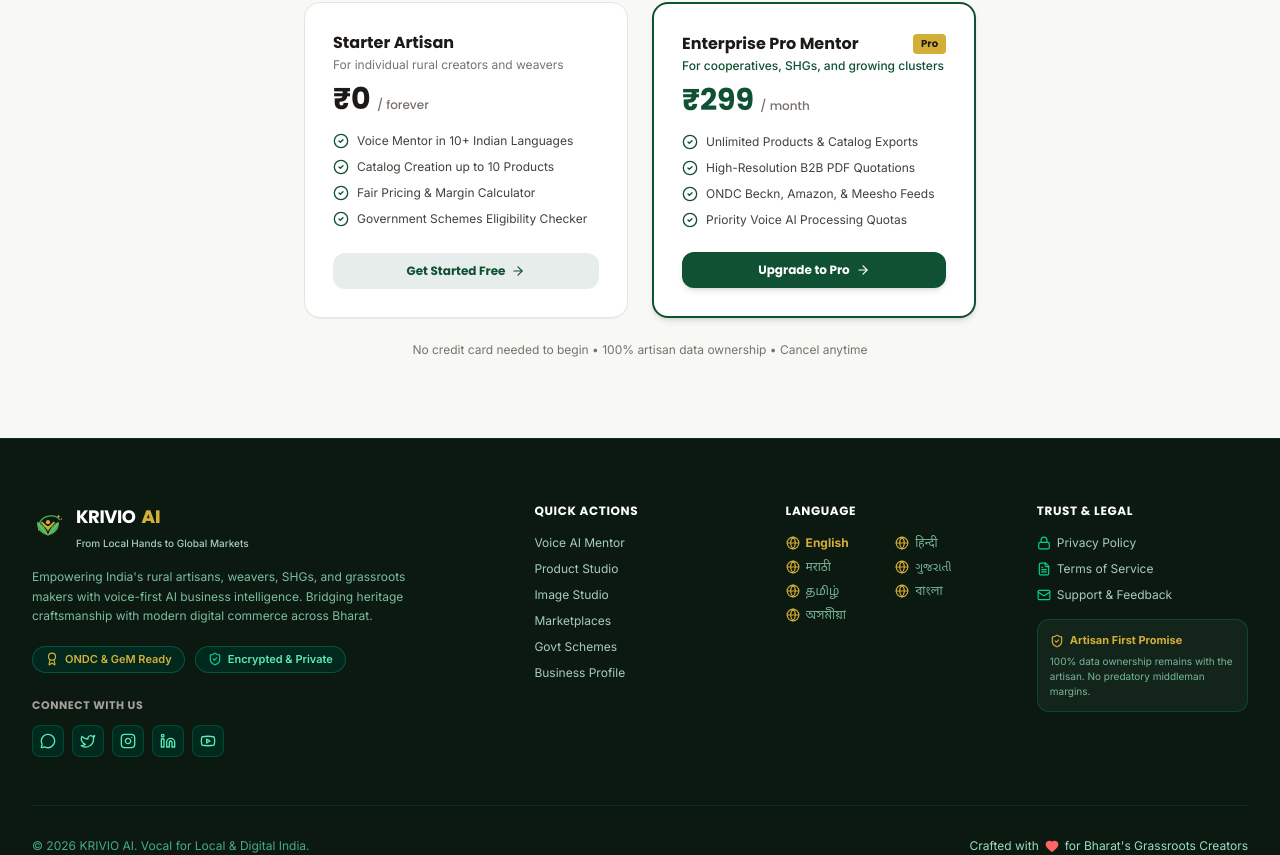
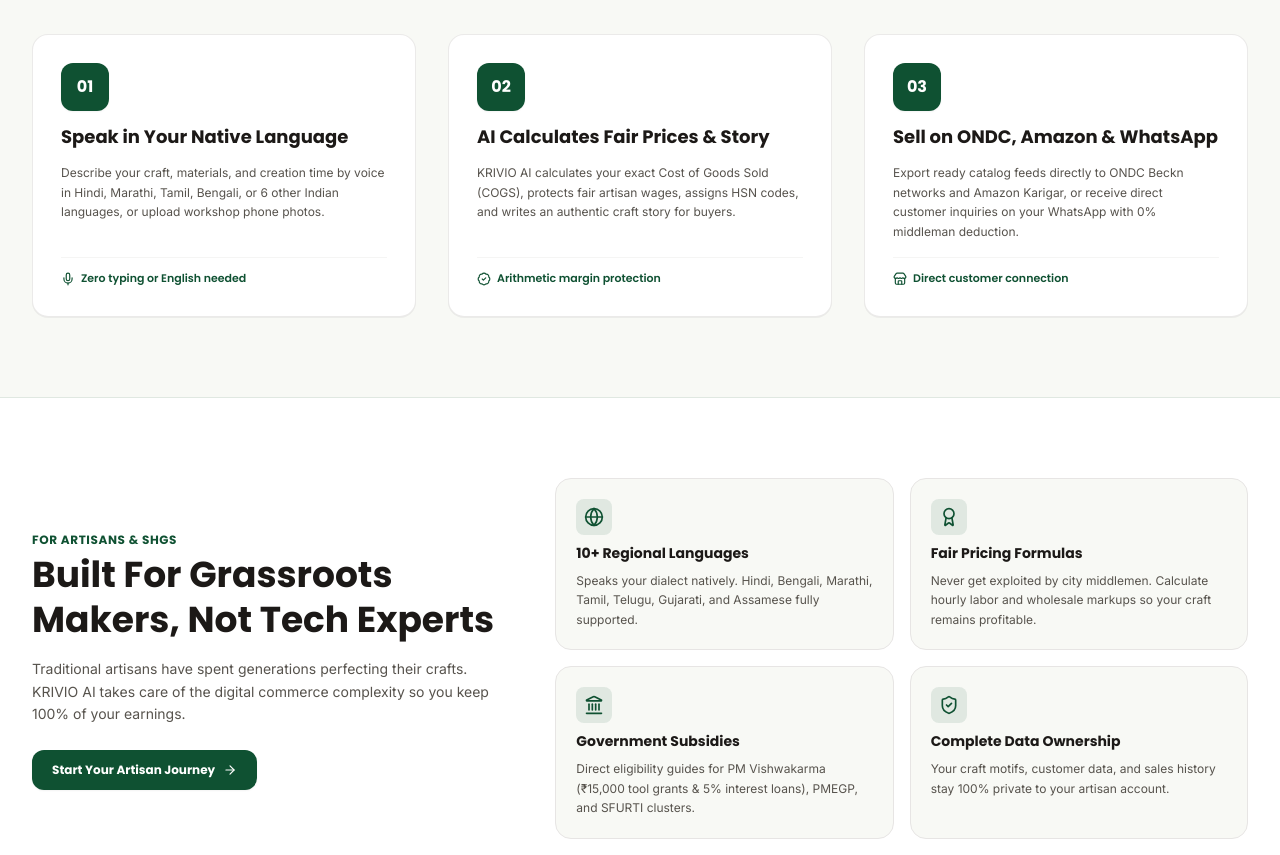
Before and after one commit to jharajiv315/KRIVIO-AI, a React (Vite) app: page / in a window 1280 px wide. Shown: the part 1792-2647 px from the top of the page. Built offline with nearby package versions, Linux system fonts and the light colour scheme; no server answers.

Commit message:
feat(landing): add anchored sections for product, how-it-works, for-artisans, and pricing

```diff
--- a/src/components/LandingPage.tsx
+++ b/src/components/LandingPage.tsx
@@ -229,7 +229,7 @@
       </section>
 
       {/* 6 Real Platform Capabilities */}
-      <section className="py-14 lg:py-20 bg-white dark:bg-[#0E2016] border-b border-[#0F5132]/10 dark:border-emerald-900/30">
+      <section id="product" className="py-14 lg:py-20 bg-white dark:bg-[#0E2016] border-b border-[#0F5132]/10 dark:border-emerald-900/30 scroll-mt-20">
         <div className="max-w-7xl mx-auto px-4 sm:px-6 lg:px-8">
           <div className="text-center max-w-2xl mx-auto mb-12 space-y-2">
             <span className="text-xs font-bold text-[#0F5132] dark:text-emerald-400 uppercase tracking-wider font-poppins">
@@ -277,8 +277,162 @@
         </div>
       </section>
 
+      {/* How It Works Section */}
+      <section id="how-it-works" className="py-14 lg:py-20 bg-[#F8F9F5] dark:bg-[#0B1911] border-b border-[#0F5132]/10 dark:border-emerald-900/30 scroll-mt-20">
+        <div className="max-w-7xl mx-auto px-4 sm:px-6 lg:px-8">
+          <div className="text-center max-w-2xl mx-auto mb-14 space-y-2">
+            <span className="text-xs font-bold text-[#0F5132] dark:text-emerald-400 uppercase tracking-wider font-poppins">
+              How It Works
+            </span>
+            <h2 className="text-2xl sm:text-3xl font-bold text-stone-900 dark:text-white font-poppins">
+              From Local Hands to Global Markets in 3 Steps
+            </h2>
+            <p className="text-xs sm:text-sm text-stone-600 dark:text-emerald-200/80 font-inter">
+              Voice-first simplicity tailored for artisans, weavers, and self-help groups.
+            </p>
+          </div>
+
+          <div className="grid grid-cols-1 md:grid-cols-3 gap-8 relative">
+            {/* Step 1 */}
+            <div className="bg-white dark:bg-[#13251B] p-6 sm:p-7 rounded-2xl border border-stone-200/80 dark:border-emerald-800/60 shadow-2xs space-y-4 relative flex flex-col justify-between">
+              <div className="space-y-3">
+                <div className="w-12 h-12 rounded-xl bg-[#0F5132] text-white flex items-center justify-center font-bold text-base font-poppins shadow-xs">
+                  01
+                </div>
+                <h3 className="text-lg font-bold font-poppins text-stone-900 dark:text-white">
+                  Speak in Your Native Language
+                </h3>
+                <p className="text-xs text-stone-600 dark:text-emerald-200/80 leading-relaxed font-inter">
+                  Describe your craft, materials, and creation time by voice in Hindi, Marathi, Tamil, Bengali, or 6 other Indian languages, or upload workshop phone photos.
+                </p>
+              </div>
+              <div className="pt-3 border-t border-stone-100 dark:border-emerald-900/40 text-[11px] font-semibold text-[#0F5132] dark:text-emerald-300 font-poppins flex items-center gap-1.5">
+                <Mic className="w-3.5 h-3.5" />
+                <span>Zero typing or English needed</span>
+              </div>
+            </div>
+
+            {/* Step 2 */}
+            <div className="bg-white dark:bg-[#13251B] p-6 sm:p-7 rounded-2xl border border-stone-200/80 dark:border-emerald-800/60 shadow-2xs space-y-4 relative flex flex-col justify-between">
+              <div className="space-y-3">
+                <div className="w-12 h-12 rounded-xl bg-[#0F5132] text-white flex items-center justify-center font-bold text-base font-poppins shadow-xs">
+                  02
+                </div>
+                <h3 className="text-lg font-bold font-poppins text-stone-900 dark:text-white">
+                  AI Calculates Fair Prices & Story
+                </h3>
+                <p className="text-xs text-stone-600 dark:text-emerald-200/80 leading-relaxed font-inter">
+                  KRIVIO AI calculates your exact Cost of Goods Sold (COGS), protects fair artisan wages, assigns HSN codes, and writes an authentic craft story for buyers.
+                </p>
+              </div>
+              <div className="pt-3 border-t border-stone-100 dark:border-emerald-900/40 text-[11px] font-semibold text-[#0F5132] dark:text-emerald-300 font-poppins flex items-center gap-1.5">
+                <BadgeCheck className="w-3.5 h-3.5" />
+                <span>Arithmetic margin protection</span>
+              </div>
+            </div>
+
+            {/* Step 3 */}
+            <div className="bg-white dark:bg-[#13251B] p-6 sm:p-7 rounded-2xl border border-stone-200/80 dark:border-emerald-800/60 shadow-2xs space-y-4 relative flex flex-col justify-between">
+              <div className="space-y-3">
+                <div className="w-12 h-12 rounded-xl bg-[#0F5132] text-white flex items-center justify-center font-bold text-base font-poppins shadow-xs">
+                  03
+                </div>
+                <h3 className="text-lg font-bold font-poppins text-stone-900 dark:text-white">
+                  Sell on ONDC, Amazon & WhatsApp
+                </h3>
+                <p className="text-xs text-stone-600 dark:text-emerald-200/80 leading-relaxed font-inter">
+                  Export ready catalog feeds directly to ONDC Beckn networks and Amazon Karigar, or receive direct customer inquiries on your WhatsApp with 0% middleman deduction.
+                </p>
+              </div>
+              <div className="pt-3 border-t border-stone-100 dark:border-emerald-900/40 text-[11px] font-semibold text-[#0F5132] dark:text-emerald-300 font-poppins flex items-center gap-1.5">
+                <Store className="w-3.5 h-3.5" />
+                <span>Direct customer connection</span>
+              </div>
+            </div>
+          </div>
+        </div>
+      </section>
+
+      {/* For Artisans Section */}
+      <section id="for-artisans" className="py-14 lg:py-20 bg-white dark:bg-[#0E2016] border-b border-[#0F5132]/10 dark:border-emerald-900/30 scroll-mt-20">
+        <div className="max-w-7xl mx-auto px-4 sm:px-6 lg:px-8">
+          <div className="grid grid-cols-1 lg:grid-cols-12 gap-10 items-center">
+            <div className="lg:col-span-5 space-y-4">
+              <span className="text-xs font-bold text-[#0F5132] dark:text-emerald-400 uppercase tracking-wider font-poppins">
+                For Artisans & SHGs
+              </span>
+              <h2 className="text-2xl sm:text-3xl lg:text-4xl font-bold font-poppins text-stone-900 dark:text-white leading-tight">
+                Built For Grassroots Makers, Not Tech Experts
+              </h2>
+              <p className="text-xs sm:text-sm text-stone-600 dark:text-emerald-200/80 leading-relaxed font-inter">
+                Traditional artisans have spent generations perfecting their crafts. KRIVIO AI takes care of the digital commerce complexity so you keep 100% of your earnings.
+              </p>
+              <div className="pt-2">
+                <button
+                  onClick={handlePrimaryCTA}
+                  className="inline-flex items-center gap-2 px-5 py-3 bg-[#0F5132] hover:bg-[#0B3D26] text-white text-xs font-bold font-poppins rounded-xl shadow-xs transition-all active:scale-98 cursor-pointer"
+                >
+                  <span>Start Your Artisan Journey</span>
+                  <ArrowRight className="w-3.5 h-3.5" />
+                </button>
+              </div>
+            </div>
+
+            <div className="lg:col-span-7 grid grid-cols-1 sm:grid-cols-2 gap-4">
+              <div className="p-5 rounded-2xl bg-[#F8F9F5] dark:bg-[#13251B] border border-stone-200 dark:border-emerald-800/60 space-y-2">
+                <div className="w-9 h-9 rounded-lg bg-[#0F5132]/10 dark:bg-emerald-950 text-[#0F5132] dark:text-emerald-300 flex items-center justify-center">
+                  <Globe className="w-5 h-5" />
+                </div>
+                <h4 className="text-sm font-bold font-poppins text-stone-900 dark:text-white">
+                  10+ Regional Languages
+                </h4>
+                <p className="text-xs text-stone-600 dark:text-emerald-200/80 leading-relaxed font-inter">
+                  Speaks your dialect natively. Hindi, Bengali, Marathi, Tamil, Telugu, Gujarati, and Assamese fully supported.
+                </p>
+              </div>
+
+              <div className="p-5 rounded-2xl bg-[#F8F9F5] dark:bg-[#13251B] border border-stone-200 dark:border-emerald-800/60 space-y-2">
+                <div className="w-9 h-9 rounded-lg bg-[#0F5132]/10 dark:bg-emerald-950 text-[#0F5132] dark:text-emerald-300 flex items-center justify-center">
+                  <Award className="w-5 h-5" />
+                </div>
+                <h4 className="text-sm font-bold font-poppins text-stone-900 dark:text-white">
+                  Fair Pricing Formulas
+                </h4>
+                <p className="text-xs text-stone-600 dark:text-emerald-200/80 leading-relaxed font-inter">
+                  Never get exploited by city middlemen. Calculate hourly labor and wholesale markups so your craft remains profitable.
+                </p>
+              </div>
+
+              <div className="p-5 rounded-2xl bg-[#F8F9F5] dark:bg-[#13251B] border border-stone-200 dark:border-emerald-800/60 space-y-2">
+                <div className="w-9 h-9 rounded-lg bg-[#0F5132]/10 dark:bg-emerald-950 text-[#0F5132] dark:text-emerald-300 flex items-center justify-center">
+                  <Landmark className="w-5 h-5" />
+                </div>
+                <h4 className="text-sm font-bold font-poppins text-stone-900 dark:text-white">
+                  Government Subsidies
+                </h4>
+                <p className="text-xs text-stone-600 dark:text-emerald-200/80 leading-relaxed font-inter">
+                  Direct eligibility guides for PM Vishwakarma (₹15,000 tool grants & 5% interest loans), PMEGP, and SFURTI clusters.
+                </p>
+              </div>
+
+              <div className="p-5 rounded-2xl bg-[#F8F9F5] dark:bg-[#13251B] border border-stone-200 dark:border-emerald-800/60 space-y-2">
+                <div className="w-9 h-9 rounded-lg bg-[#0F5132]/10 dark:bg-emerald-950 text-[#0F5132] dark:text-emerald-300 flex items-center justify-center">
+                  <ShieldCheck className="w-5 h-5" />
+                </div>
+                <h4 className="text-sm font-bold font-poppins text-stone-900 dark:text-white">
+                  Complete Data Ownership
+                </h4>
+                <p className="text-xs text-stone-600 dark:text-emerald-200/80 leading-relaxed font-inter">
+                  Your craft motifs, customer data, and sales history stay 100% private to your artisan account.
+                </p>
+              </div>
+            </div>
+          </div>
+        </div>
+      </section>
+
       {/* Honest, Clear Pricing Section */}
-      <section className="py-14 lg:py-20 bg-[#F8F9F5] dark:bg-[#0B1911]">
+      <section id="pricing" className="py-14 lg:py-20 bg-[#F8F9F5] dark:bg-[#0B1911] scroll-mt-20">
         <div className="max-w-4xl mx-auto px-4 text-center space-y-6">
           <div className="space-y-2">
             <span className="text-xs font-bold text-[#0F5132] dark:text-emerald-400 uppercase tracking-wider font-poppins">
```
